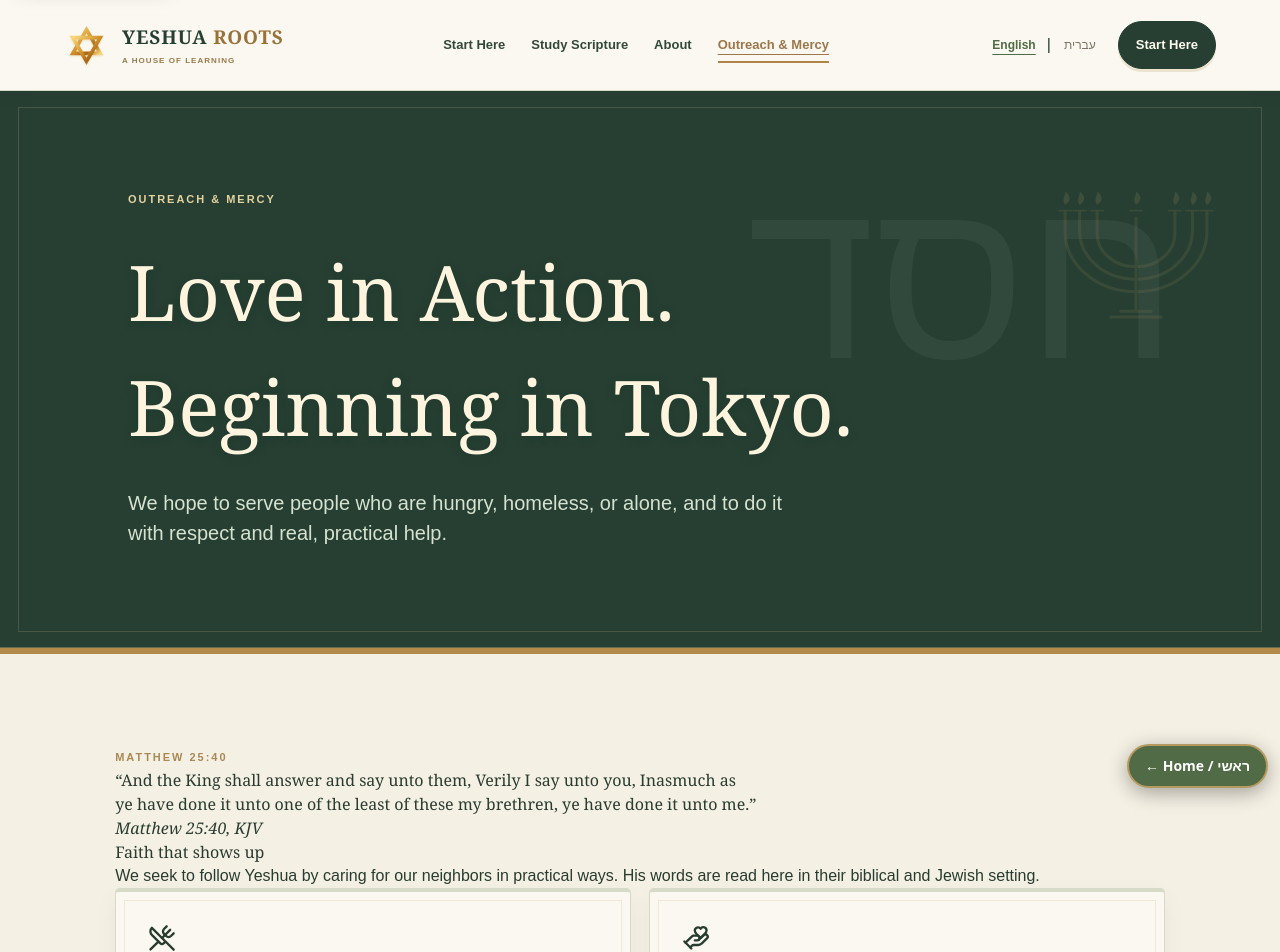
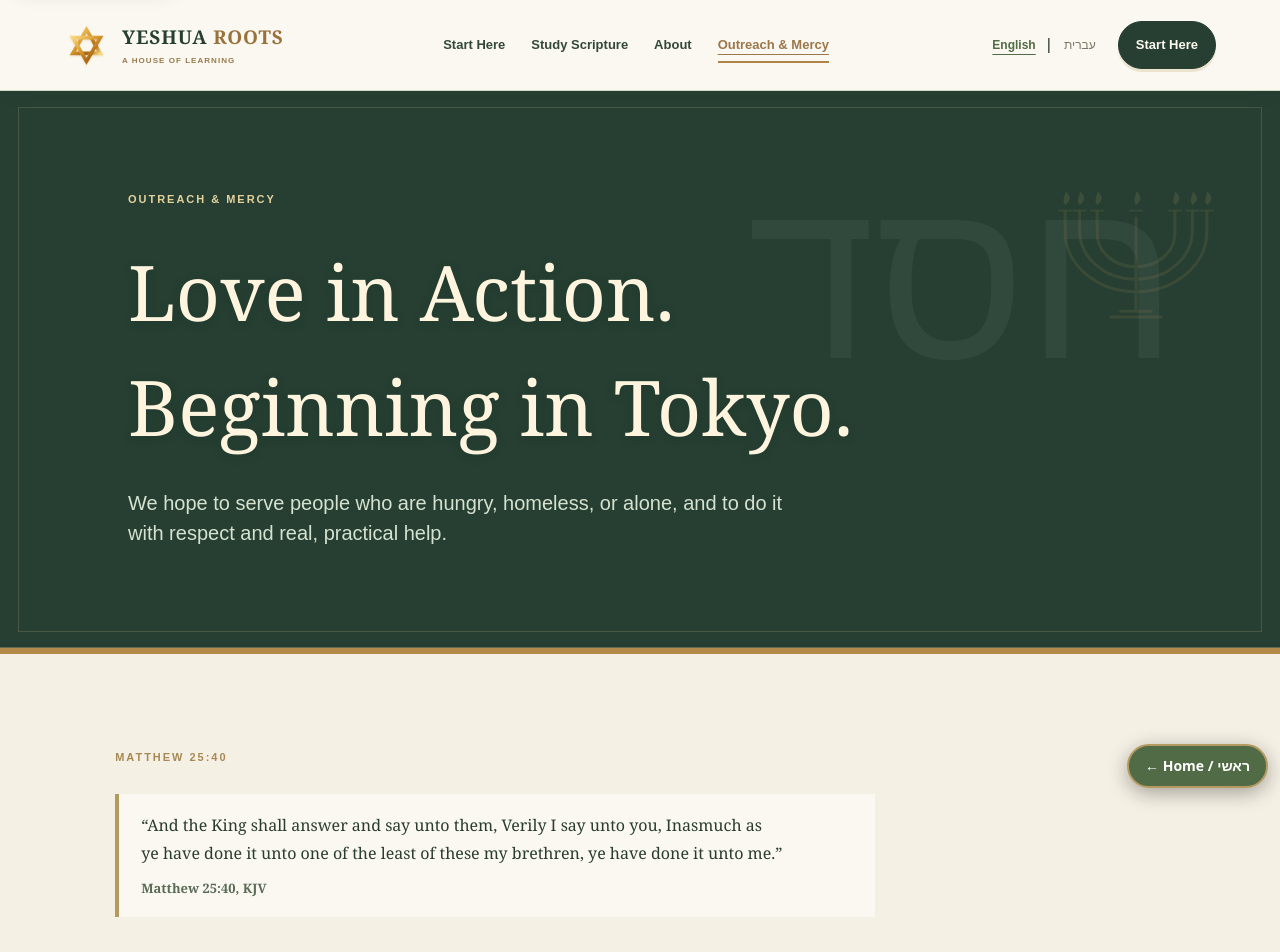
Before and after one commit to desukara/yeshua-roots, a Next.js app: page /outreach in a window 1280 px wide. Shown: the top 952 px of the page. Built offline with nearby package versions, Linux system fonts and the light colour scheme.

Commit message:
Style the Outreach page Scripture quotation

```diff
--- a/app/globals.css
+++ b/app/globals.css
@@ -517,3 +517,8 @@ body{background:var(--yr-ivory);color:var(--yr-text)}
 .site-footer>div:first-child,.site-footer .footer-end{border-color:#84936a66}
 .global-home-escape-wrap{background:var(--yr-bark)}
 .global-home-escape{background:var(--yr-olive);border-color:var(--yr-gold)}
+
+/* Scripture quotation on the Outreach page */
+.outreach-scripture{max-width:760px;margin:26px 0 34px;padding:18px 22px;border-inline-start:4px solid var(--yr-gold,#b59a60);background:var(--yr-surface,#faf8f0);color:var(--yr-text,#293c30);line-height:1.7}
+.outreach-scripture p{margin:0 0 10px}
+.outreach-scripture cite{display:block;font-size:13px;font-style:normal;font-weight:700;color:var(--yr-muted,#596b57)}
```
